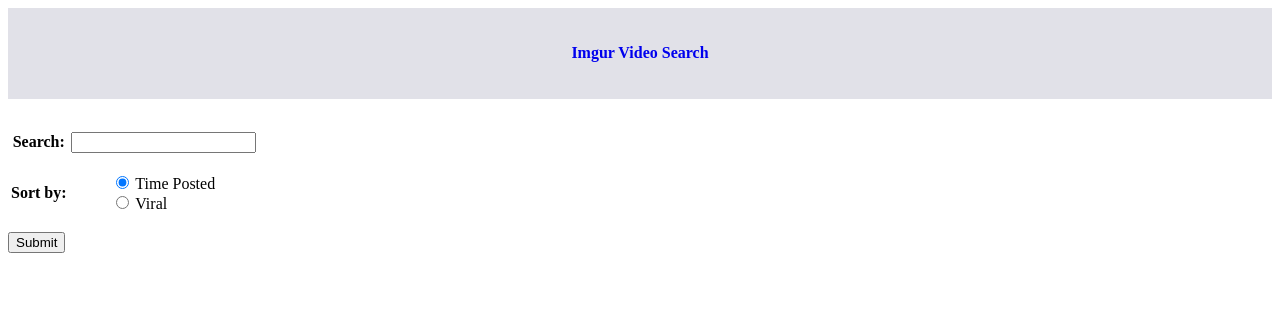
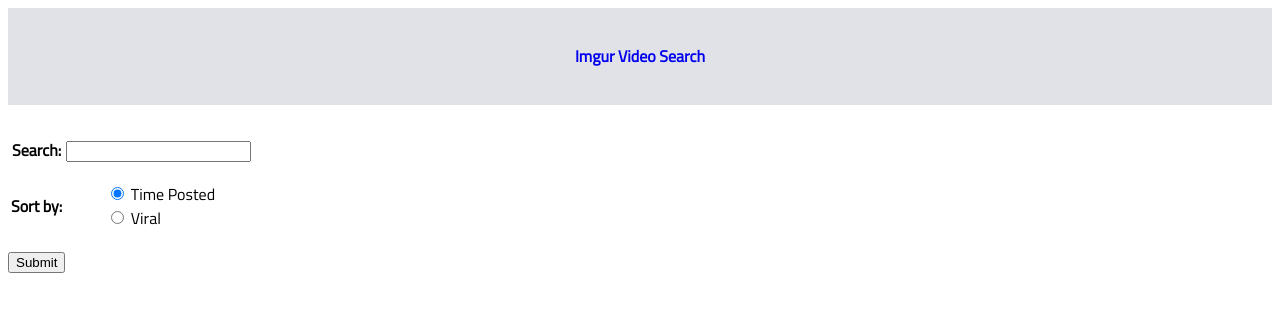
Before and after one commit to jrwils/imsearch, a Django app: page / in a window 1280 px wide. Shown: the top 312 px of the page. Run offline with Django 3.2, Linux system fonts and the light colour scheme.

Commit message:
Changes default font to Titillium Web

```diff
--- a/imsearch/imsearch/static/css/imsearch.css
+++ b/imsearch/imsearch/static/css/imsearch.css
@@ -1,3 +1,7 @@
+body {
+    font-family: 'Titillium Web', sans-serif;
+}
+
 li {
     list-style-type: none;
 }
```
